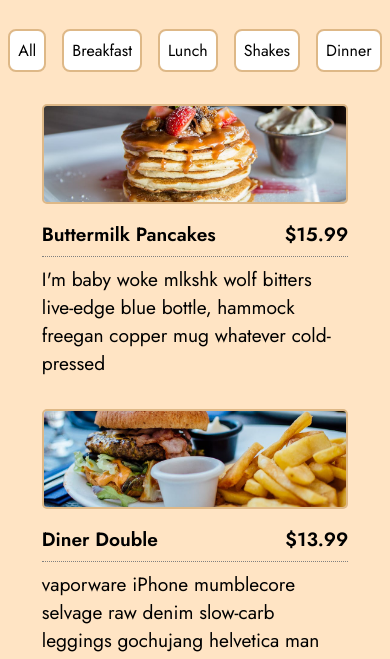
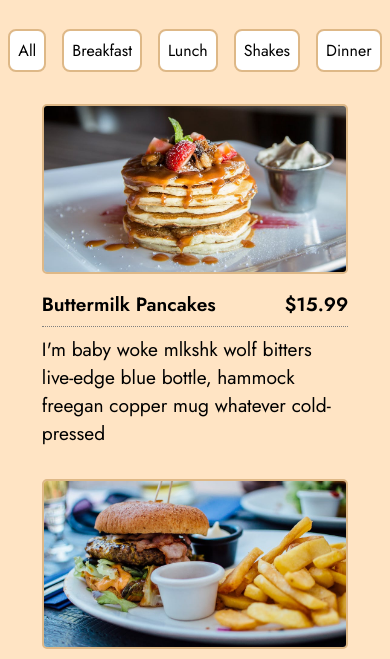
Before and after one commit to SardorDev12/menu-page, a plain HTML site: page index.html in a window 390 px wide. Shown: the part 160-819 px from the top of the page. Drawn offline with Linux system fonts and the light colour scheme.

Commit message:
fix: img size in mobile

```diff
--- a/style.css
+++ b/style.css
@@ -93,7 +93,7 @@ body {
     grid-template-columns: 1fr;
   }
   .photo {
-    height: 100px;
+    height: 170px;
   }
   .menu-item {
     flex-direction: column;
```
